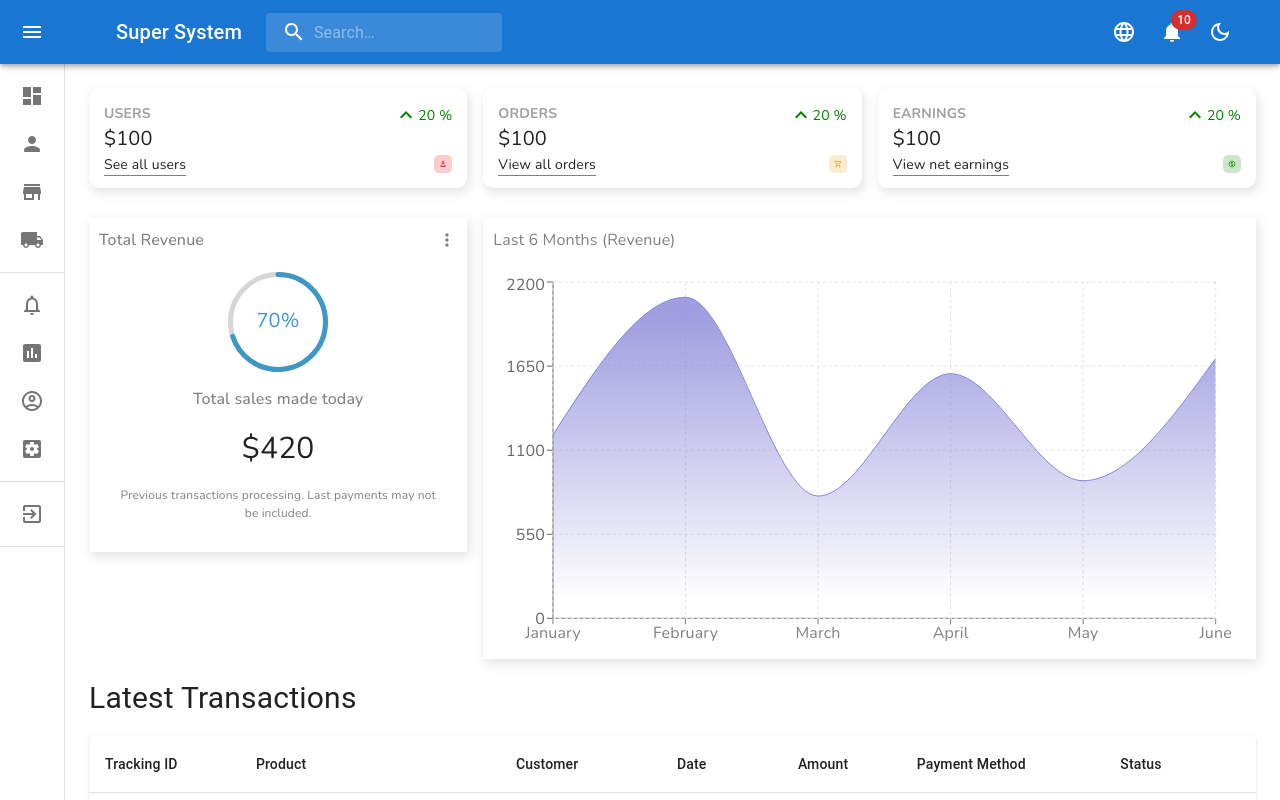
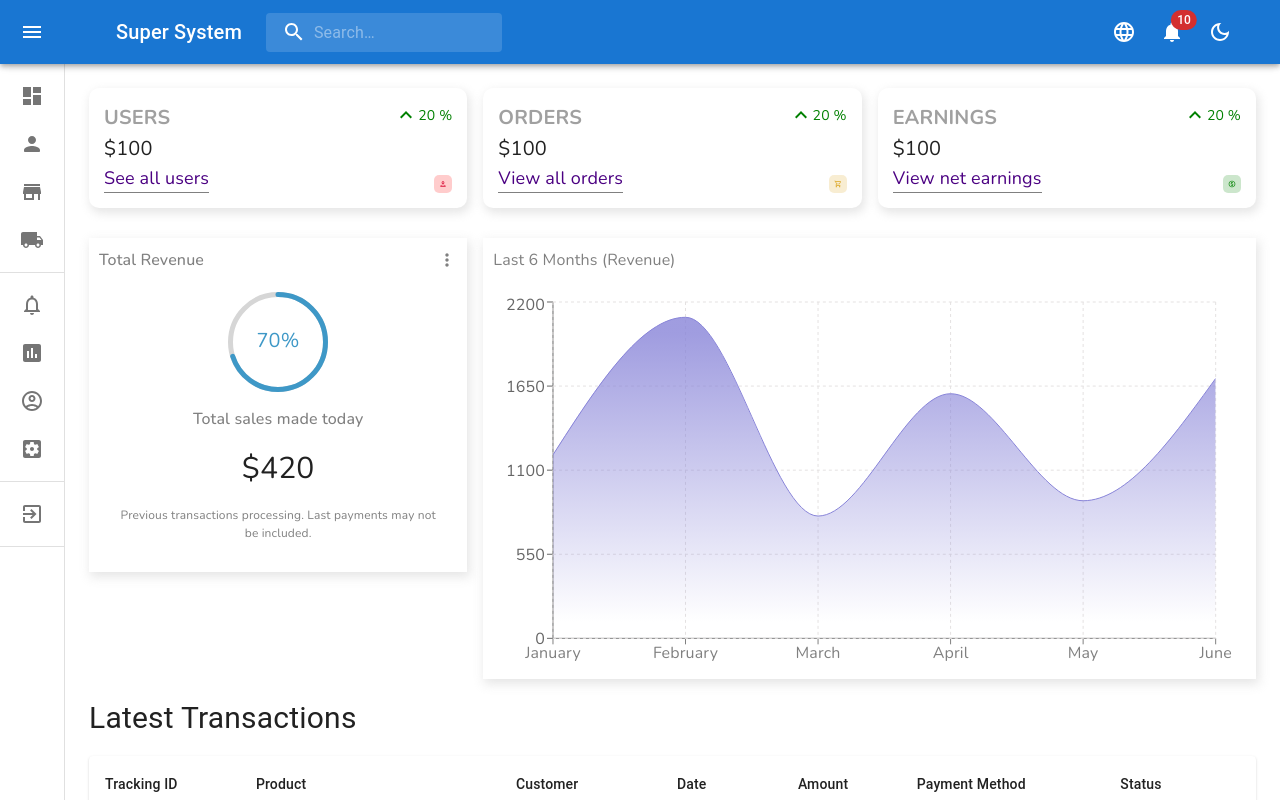
Before and after one commit to knrbokhari/super-system, a React (Create React App) app in the folder super-system/: page /dashboard in a window 1280 px wide. Shown: the top 800 px of the page. Built offline with nearby package versions, Linux system fonts and the light colour scheme.

Commit message:
widget component updated

```diff
--- a/super-system/src/components/Widget/Widget.js
+++ b/super-system/src/components/Widget/Widget.js
@@ -4,6 +4,7 @@
 import PersonOutlinedIcon from "@mui/icons-material/PersonOutlined";
 import ShoppingCartOutlinedIcon from "@mui/icons-material/ShoppingCartOutlined";
 import MonetizationOnOutlinedIcon from "@mui/icons-material/MonetizationOnOutlined";
+import { Link } from "react-router-dom";
 
 const Widget = ({ type }) => {
   let data;
@@ -59,11 +60,14 @@
       break;
   }
   return (
+    <>
       <div className="widget">
         <div className="left">
           <span className="title">{data.title}</span>
           <span className="counter">${amount}</span>
-        <span className="link">{data.link}</span>
+          <Link to="/" className="link">
+            <span>{data.link}</span>
+          </Link>
         </div>
         <div className="right">
           <div className="percentage positive">
@@ -73,6 +77,7 @@
           {data.icon}
         </div>
       </div>
+    </>
   );
 };
 
--- a/super-system/src/components/Widget/Widget.scss
+++ b/super-system/src/components/Widget/Widget.scss
@@ -6,7 +6,7 @@
   -webkit-box-shadow: 2px 4px 10px 1px rgba(0, 0, 0, 0.47);
   box-shadow: 2px 4px 10px 1px rgba(201, 201, 201, 0.47);
   border-radius: 10px;
-  height: 100px;
+  height: 120px;
 
   .left,
   .right {
@@ -16,19 +16,21 @@
 
     .title {
       font-weight: bold;
-      font-size: 14px;
+      font-size: 20px;
       color: rgb(160, 160, 160);
     }
 
     .counter {
       font-size: 20px;
-      font-weight: 300;
+      font-weight: 400;
     }
 
     .link {
       width: max-content;
-      font-size: 14px;
+      font-size: 18px;
       border-bottom: 1px solid gray;
+      text-decoration: none;
+      color: indigo;
     }
 
     .percentage {
--- a/super-system/src/pages/Home/Home.js
+++ b/super-system/src/pages/Home/Home.js
@@ -36,9 +36,7 @@
         </Grid>
       </Box>
       <Box>
-        <Typographys variant="h4" sx={{}}>
-          Latest Transactions
-        </Typographys>
+        <Typographys variant="h4">Latest Transactions</Typographys>
         <TableList />
       </Box>
     </Box>
```
Lines whose indentation alone changed are shown as unchanged.
